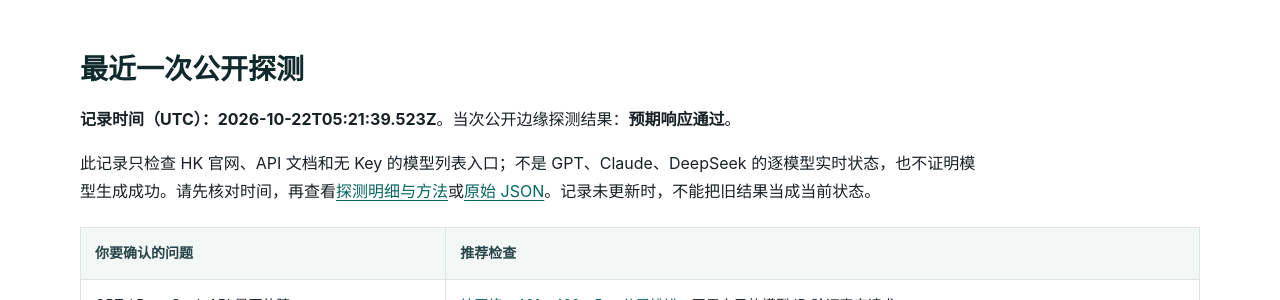
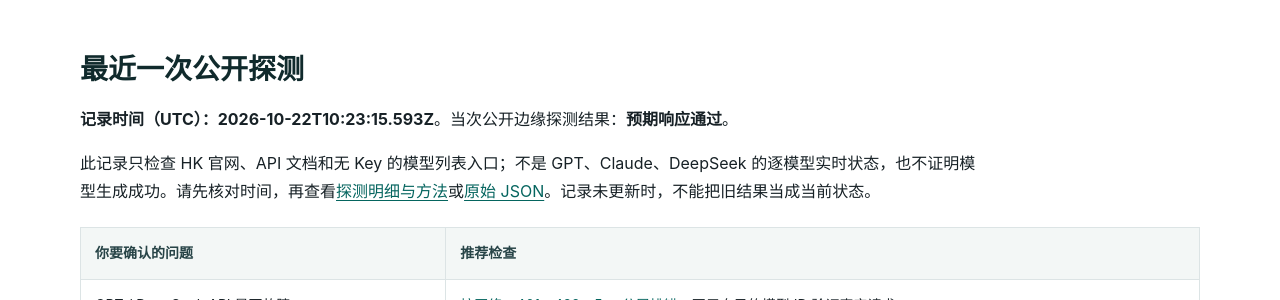
Before and after one commit to KKWANG4444/api-status, a Jekyll site: the page built from index.md, in a window 1280 px wide and 900 px high, scrolled down 364 px. Shown: the part 151-451 px from the top of the window. Built offline with Jekyll 4.4.1, drawn with Linux system fonts in a browser that asks for light colours; some of the changed lines change nothing that is shown.

Commit message:
chore: update public edge status

```diff
--- a/_data/status.json
+++ b/_data/status.json
@@ -1,6 +1,6 @@
 {
   "status": "operational",
-  "checked_at": "2026-10-22T05:21:39.523Z",
+  "checked_at": "2026-10-22T10:23:15.593Z",
   "duration_ms": 483,
   "overall": true,
   "components": [
@@ -10,7 +10,7 @@
       "url": "https://www.aifast.hk/",
       "ok": true,
       "status": 200,
-      "elapsed_ms": 415,
+      "elapsed_ms": 419,
       "content_type": "text/html; charset=utf-8",
       "detail": "Expected public edge response"
     },
@@ -20,7 +20,7 @@
       "url": "https://api.aifast.hk/",
       "ok": true,
       "status": 200,
-      "elapsed_ms": 339,
+      "elapsed_ms": 281,
       "content_type": "text/html",
       "detail": "Expected public edge response"
     },
@@ -30,7 +30,7 @@
       "url": "https://www.aifast.hk/v1/models",
       "ok": true,
       "status": 401,
-      "elapsed_ms": 435,
+      "elapsed_ms": 436,
       "content_type": "application/json; charset=utf-8",
       "detail": "Expected public edge response"
     }
--- a/data/status.json
+++ b/data/status.json
@@ -1,6 +1,6 @@
 {
   "status": "operational",
-  "checked_at": "2026-10-22T05:21:39.523Z",
+  "checked_at": "2026-10-22T10:23:15.593Z",
   "duration_ms": 483,
   "overall": true,
   "components": [
@@ -10,7 +10,7 @@
       "url": "https://www.aifast.hk/",
       "ok": true,
       "status": 200,
-      "elapsed_ms": 415,
+      "elapsed_ms": 419,
       "content_type": "text/html; charset=utf-8",
       "detail": "Expected public edge response"
     },
@@ -20,7 +20,7 @@
       "url": "https://api.aifast.hk/",
       "ok": true,
       "status": 200,
-      "elapsed_ms": 339,
+      "elapsed_ms": 281,
       "content_type": "text/html",
       "detail": "Expected public edge response"
     },
@@ -30,7 +30,7 @@
       "url": "https://www.aifast.hk/v1/models",
       "ok": true,
       "status": 401,
-      "elapsed_ms": 435,
+      "elapsed_ms": 436,
       "content_type": "application/json; charset=utf-8",
       "detail": "Expected public edge response"
     }
```
